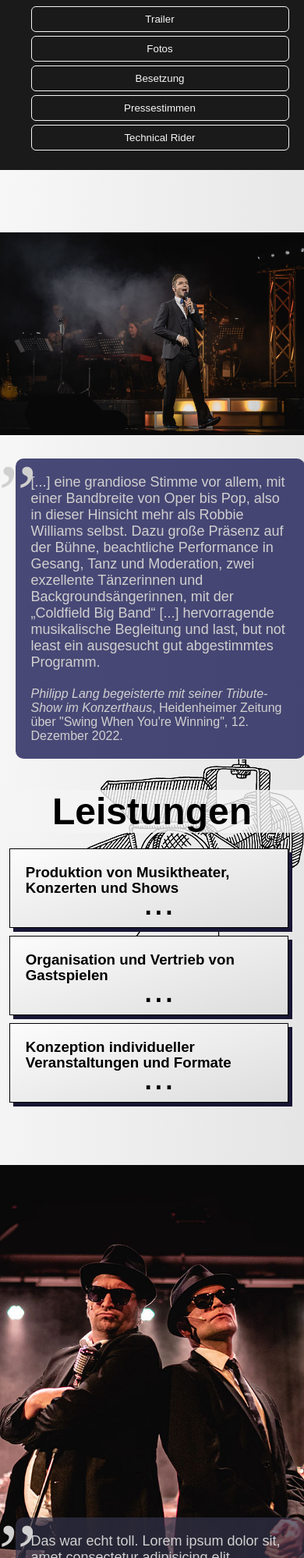
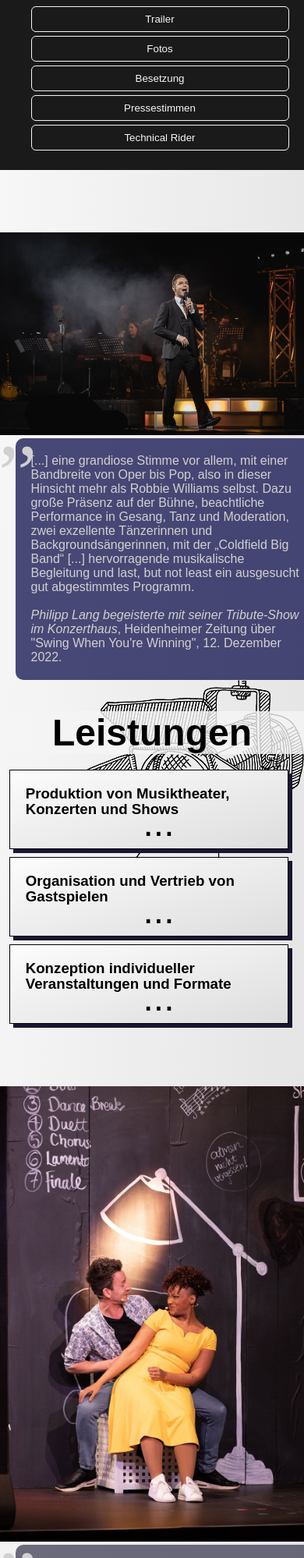
Before and after one commit to Moppmokk/moppmokk.github.io, a plain HTML site: page index.html in a window 390 px wide. Shown: the part 2006-4004 px from the top of the page at 78% size. Drawn offline with Linux system fonts and the light colour scheme; a web font is replaced by a local one.

Commit message:
Add files via upload

```diff
--- a/index.html
+++ b/index.html
@@ -383,6 +383,7 @@
     <!-- Presse 1 -->
     <section>
         <div class="presseBlock" id="presse1">
+            <img src="images/SWYW_02.jpg" alt="Swing When You're Winning Live Show">
             <blockquote
                 cite="https://www.hz.de/kultur/kultur-regional/_robbie-williams_-in-heidenheim-philipp-lang-begeisterte-mit-seiner-tribute-show-im-konzerthaus-68100407.html">
                 [...] eine grandiose Stimme vor allem, mit einer Bandbreite von Oper bis Pop, also in dieser Hinsicht
@@ -434,6 +435,7 @@
     <!-- Presse 2 -->
     <section>
         <div class="presseBlock" id="presse2">
+            <img src="images/DL5J_02.jpg" alt="Die Letzen 5 Jahre Live Show">
             <blockquote cite="">Das war echt toll. Lorem ipsum dolor sit, amet consectetur adipisicing elit. Recusandae
                 quasi deserunt ipsa, eaque cupiditate quibusdam earum accusamus, sunt explicabo ipsum qui repellat
                 corrupti aut amet magni, iure odit fugiat pariatur!
@@ -497,6 +499,7 @@
     <!-- Presse 3 -->
     <section>
         <div class="presseBlock" id="presse3">
+            <img src="images/Blues_Brothers_03.jpg" alt="Blues Brothers Musical Live Show">
             <blockquote cite="">Das war echt toll. Lorem ipsum dolor sit, amet consectetur adipisicing elit. Recusandae
                 quasi deserunt ipsa, eaque cupiditate quibusdam earum accusamus, sunt explicabo ipsum qui repellat
                 corrupti aut amet magni, iure odit fugiat pariatur!
--- a/styles.css
+++ b/styles.css
@@ -336,21 +336,12 @@ section article p {
     margin-right: 10px;
 }
 
-#presse1 {
-    background-image: url(images/SWYW_02.jpg);
-    background-repeat: no-repeat;
-    background-attachment: fixed;
-    background-position-y: top;
-    background-position-x: center;
-    -webkit-background-size: 100%;
-    -moz-background-size: 100%;
-    -o-background-size: 100%;
-    background-size: 100%;
-
+.presseBlock img {
+    width: 100%;
+    object-fit: cover;
 }
 
 .presseBlock {
-    height: 80vh;
     position: relative;
     width: 100%;
 }
@@ -429,18 +420,6 @@ section article p {
     display: none;
 }
 
-#presse2 {
-    background: url(images/Blues_Brothers_03.jpg) no-repeat fixed center top;
-    -webkit-background-size: 100%;
-    -moz-background-size: 100%;
-    -o-background-size: 100%;
-    background-size: 100%;
-    -webkit-background-size: cover;
-    -moz-background-size: cover;
-    -o-background-size: cover;
-    background-size: cover;
-}
-
 #presse2 blockquote {
     background-color: rgba(50, 50, 73, 0.7);
 }
@@ -517,18 +496,6 @@ tr:nth-of-type(n+2):hover a {
 
 .loc:last-child::after {
     content: '';
-}
-
-#presse3 {
-    background: url(images/Blues_Brothers_06.jpg) no-repeat fixed center top;
-    -webkit-background-size: 100%;
-    -moz-background-size: 100%;
-    -o-background-size: 100%;
-    background-size: 100%;
-    -webkit-background-size: cover;
-    -moz-background-size: cover;
-    -o-background-size: cover;
-    background-size: cover;
 }
 
 #presse3 blockquote {
@@ -797,6 +764,12 @@ footer a:hover {
         object-fit: cover;
         height: unset;
     }
+
+    .presseBlock blockquote {
+        width: 60%;
+        left: 20%;
+        top: 40%;
+    }
 }
 
 @media only screen and (max-width: 852px) {
@@ -888,10 +861,11 @@ footer a:hover {
     }
 
     .presseBlock blockquote {
-        width: 85%;
+        width: 90%;
         top: unset;
         left: 5%;
         bottom: 0;
+        font-size: 1rem;
     }
 
     .secHeader {
@@ -960,4 +934,13 @@ footer a:hover {
     #showsThumbs p:nth-of-type(even) {
         display: none;
     }
+
+    .presseBlock blockquote {
+        width: 90%;
+        top: unset;
+        left: 5%;
+        bottom: 0;
+        font-size: 1rem;
+        position: relative;
+    }
 }
```
